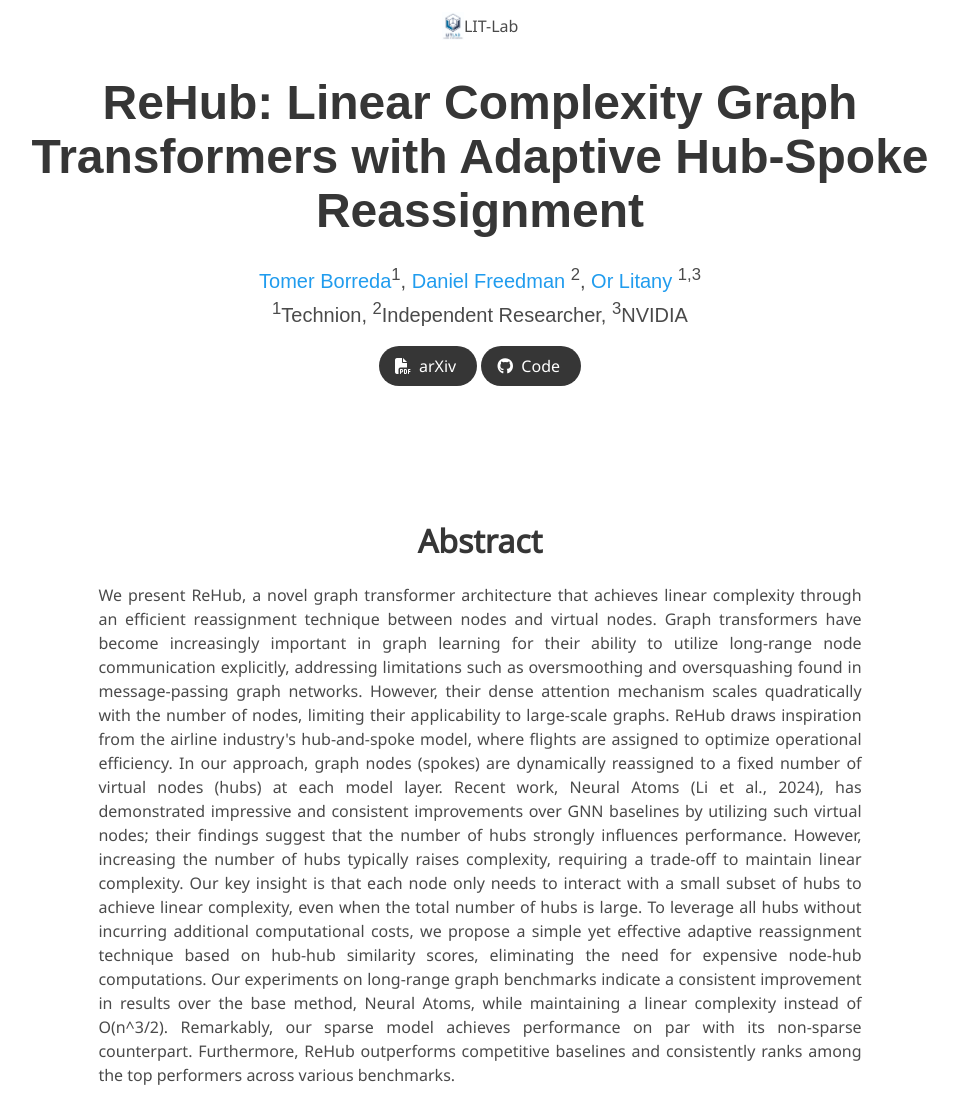
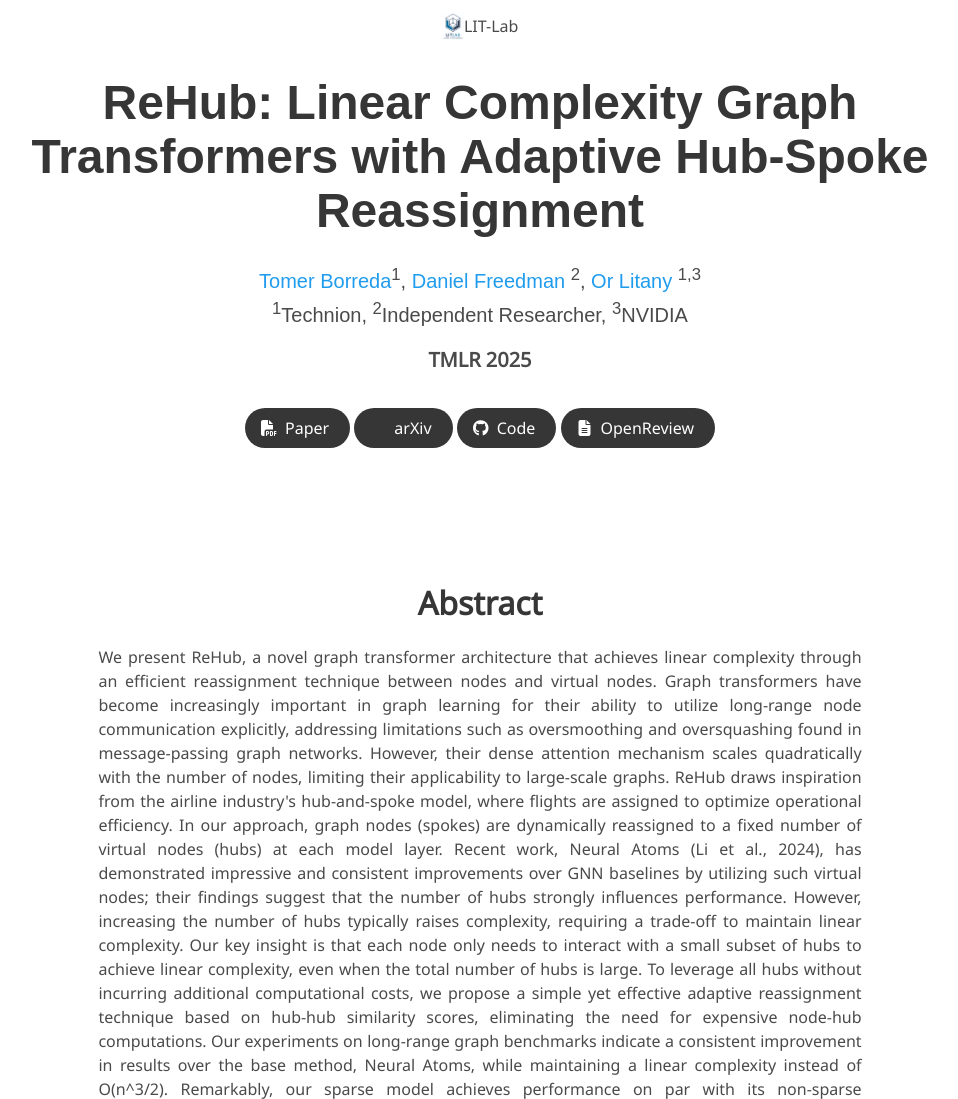
Before and after one commit to tomerborreda/tomerborreda.github.io, a plain HTML site: page rehub/index.html in a window 1280 px wide. Shown: the top 1099 px of the page, without its empty margins (160-1118 px from the left). Drawn offline with nearby package versions, Linux system fonts and the light colour scheme; some icons are missing; a web font is replaced by a local one.

Commit message:
Add TMLR 2025 and update links

```diff
--- a/rehub/index.html
+++ b/rehub/index.html
@@ -89,14 +89,27 @@
             <span class="author-block"><sup>3</sup>NVIDIA</span>
           </div>
 
+          <div class="is-size-5 has-text-weight-bold" style="margin: 1rem 0;">
+            TMLR 2025
+          </div>
+
           <div class="column has-text-centered">
             <div class="publication-links">
               <!-- PDF Link. -->
               <span class="link-block">
+                <a href="https://arxiv.org/pdf/2412.01519"
+                   class="external-link button is-normal is-rounded is-dark">
+                  <span class="icon">
+                      <i class="fas fa-file-pdf"></i>
+                  </span>
+                  <span>Paper</span>
+                </a>
+              </span>
+              <span class="link-block">
                 <a href="https://arxiv.org/abs/2412.01519"
                    class="external-link button is-normal is-rounded is-dark">
                   <span class="icon">
-                      <i class="fas fa-file-pdf"></i>
+                      <i class="ai ai-arxiv"></i>
                   </span>
                   <span>arXiv</span>
                 </a>
@@ -119,6 +132,16 @@
                       <i class="fab fa-github"></i>
                   </span>
                   <span>Code</span>
+                  </a>
+              </span>
+              <!-- Code Link. -->
+              <span class="link-block">
+                <a href="https://openreview.net/forum?id=L4S54TUOQR"
+                   class="external-link button is-normal is-rounded is-dark">
+                  <span class="icon">
+                      <i class="fas fa-file-alt"></i>
+                  </span>
+                  <span>OpenReview</span>
                   </a>
               </span>
             </div>
```
